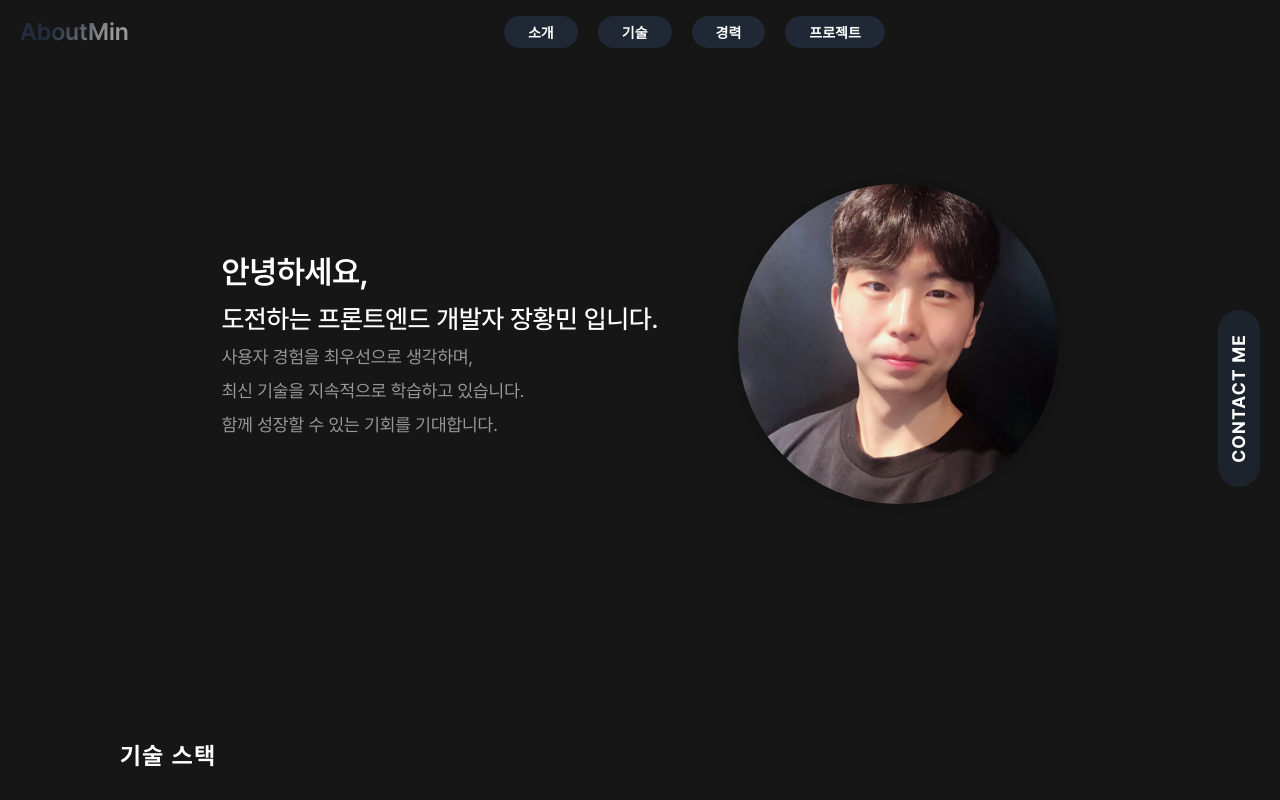
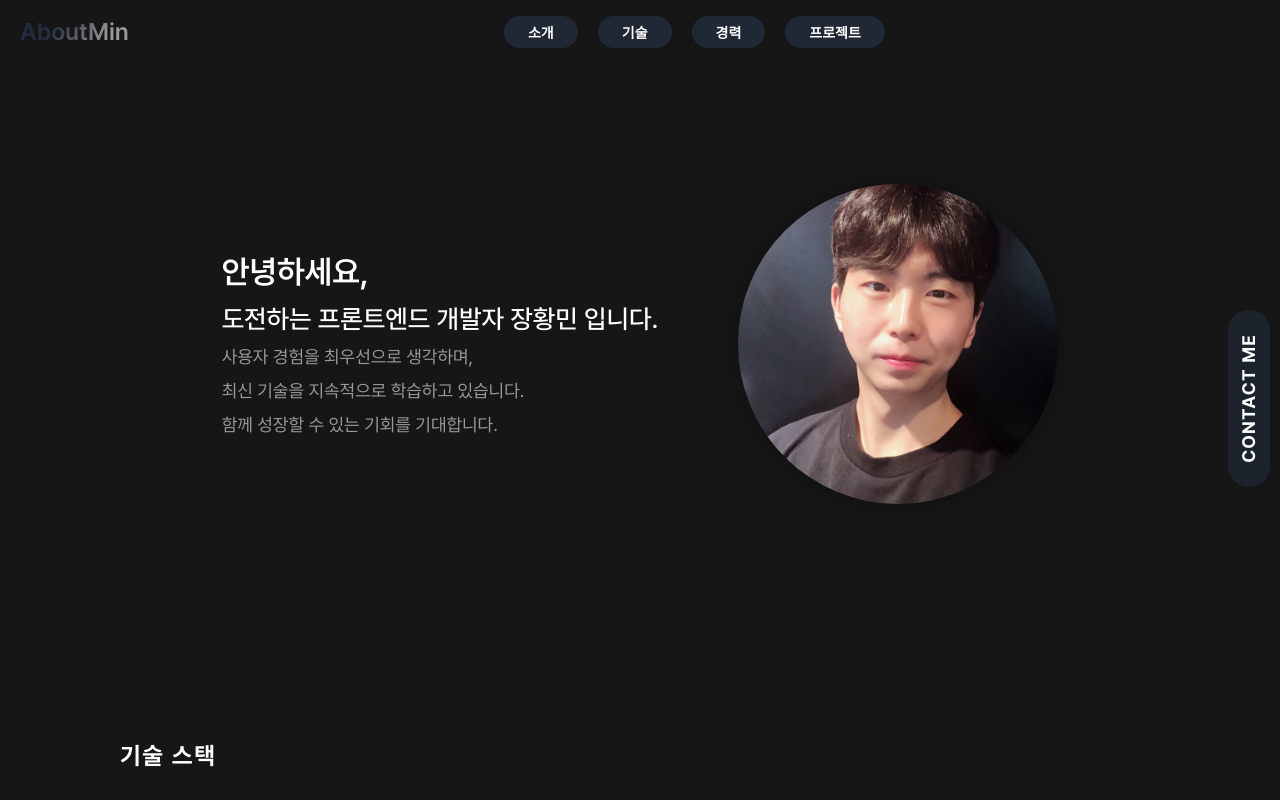
Before and after one commit to dattko/about-min, a Next.js app: page / in a window 1280 px wide. Shown: the top 800 px of the page. Built offline with nearby package versions, Linux system fonts and the light colour scheme.

Commit message:
콘택트미 버튼 위치 수정

```diff
--- a/src/components/button/Button.module.scss
+++ b/src/components/button/Button.module.scss
@@ -2,11 +2,11 @@
 .contact{
   position: fixed;
   bottom: 50%;
-  right: 20px;
+  right: 10px;
   z-index: 20;
   transform: translateY(50%);
-  @include responsive($breakpointMedium){
-    right: 12px;
+  @include responsive($breakpointLarge){
+    right: 8px;
   };
 
   a{
```
